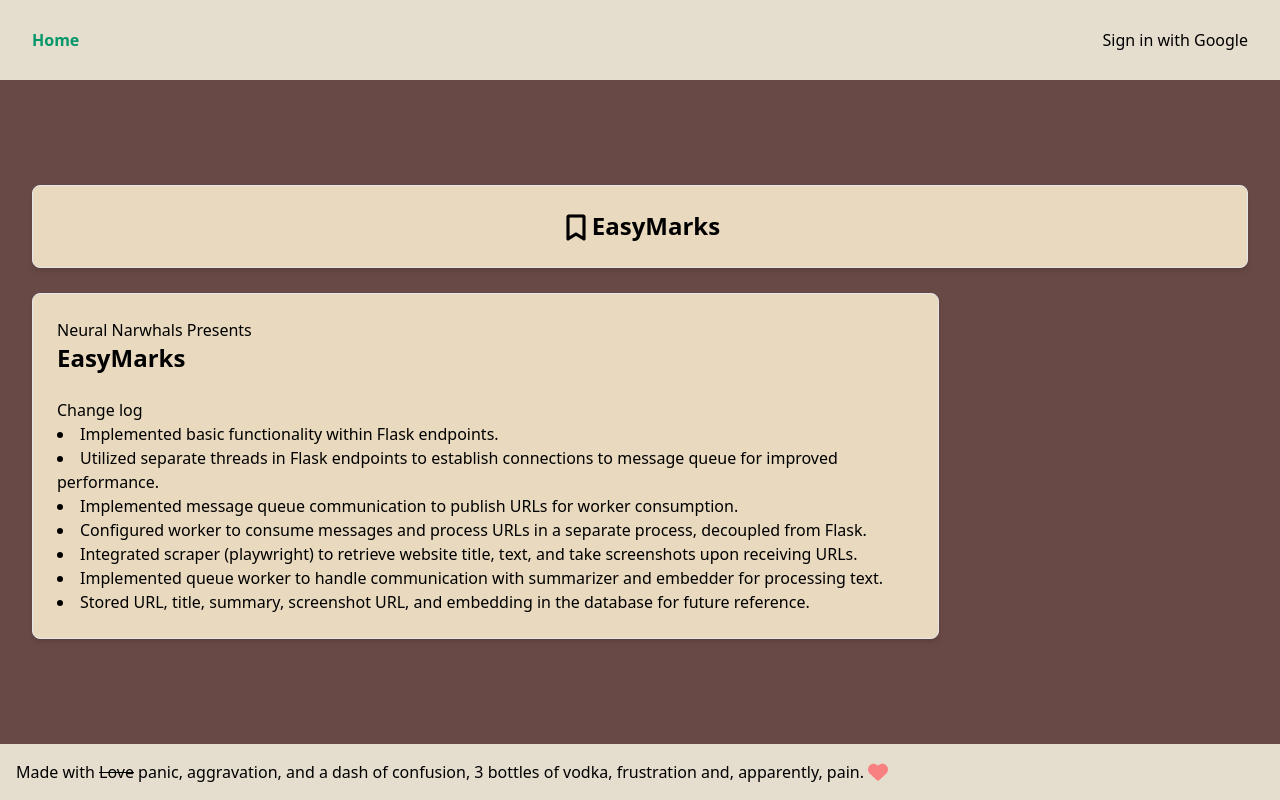
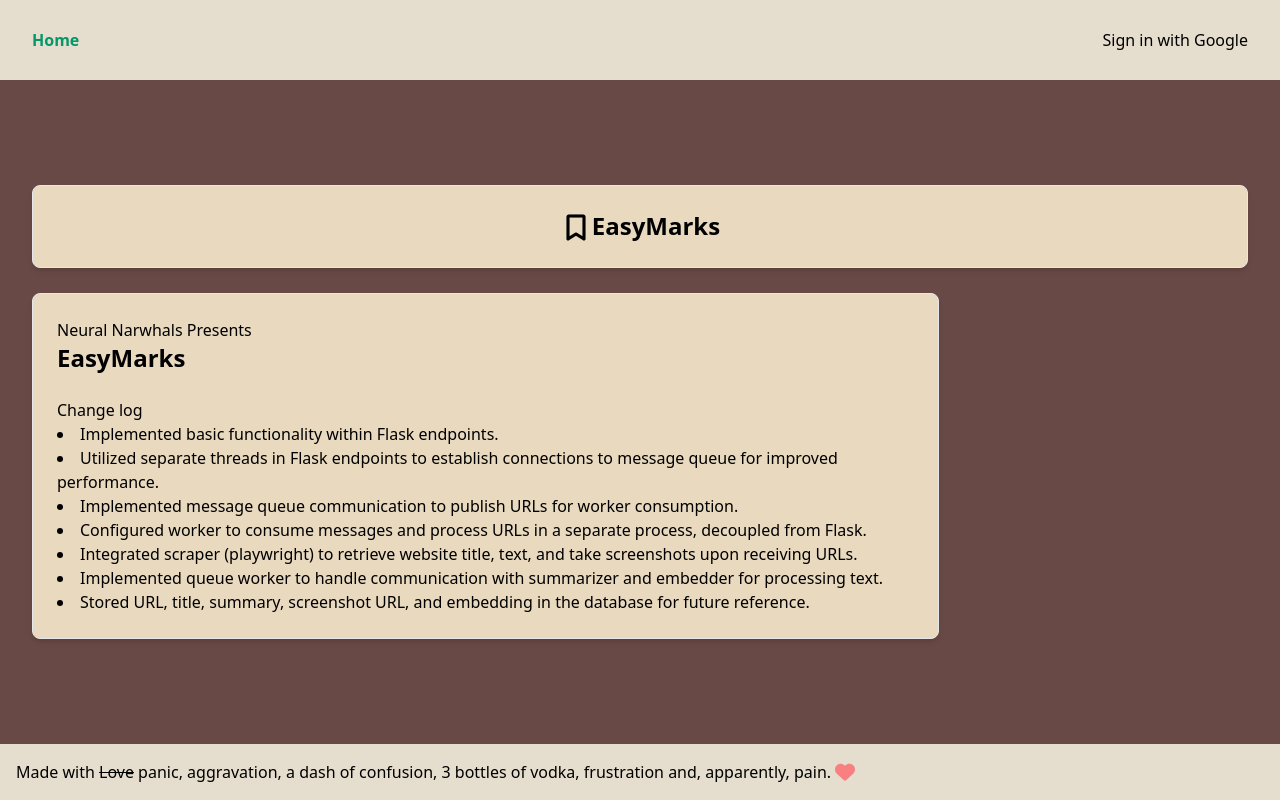
Before and after one commit to labrocadabro/easy-marks, a React (Vite) app in the folder frontend/: page / in a window 1280 px wide. Built offline with nearby package versions, Linux system fonts and the light colour scheme.

Commit message:
remove extra and

```diff
--- a/frontend/src/layout/Footer.jsx
+++ b/frontend/src/layout/Footer.jsx
@@ -6,8 +6,8 @@ function Footer() {
 		>
 			<p>
 				Made with <span className="line-through">Love</span> panic, aggravation,
-				and a dash of confusion, 3 bottles of vodka, frustration and,
-				apparently, pain.
+				a dash of confusion, 3 bottles of vodka, frustration and, apparently,
+				pain.
 				<svg
 					className="-mt-1 ml-1 text-red-400 w-5 h-auto fill-current inline-block"
 					xmlns="http://www.w3.org/2000/svg"
```
